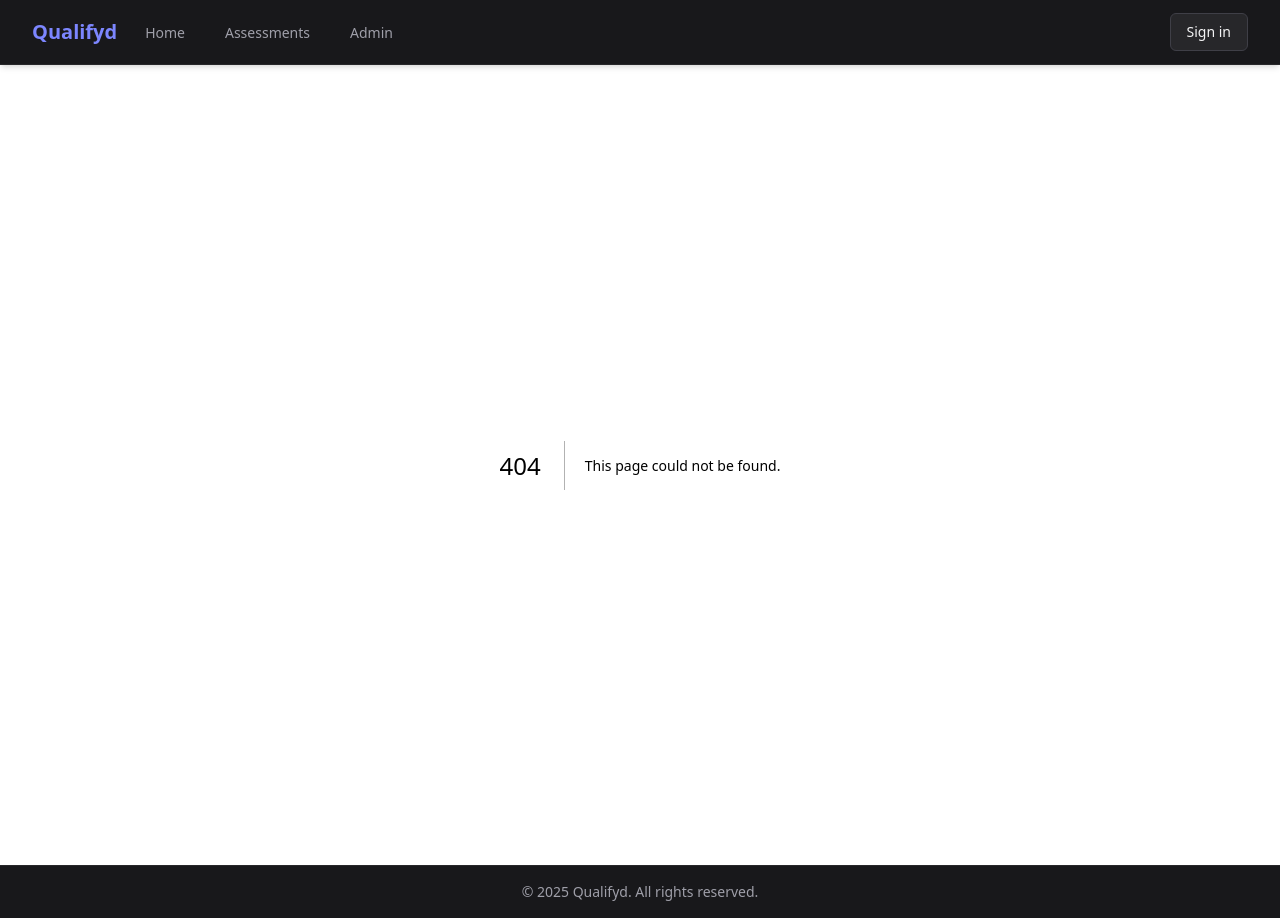
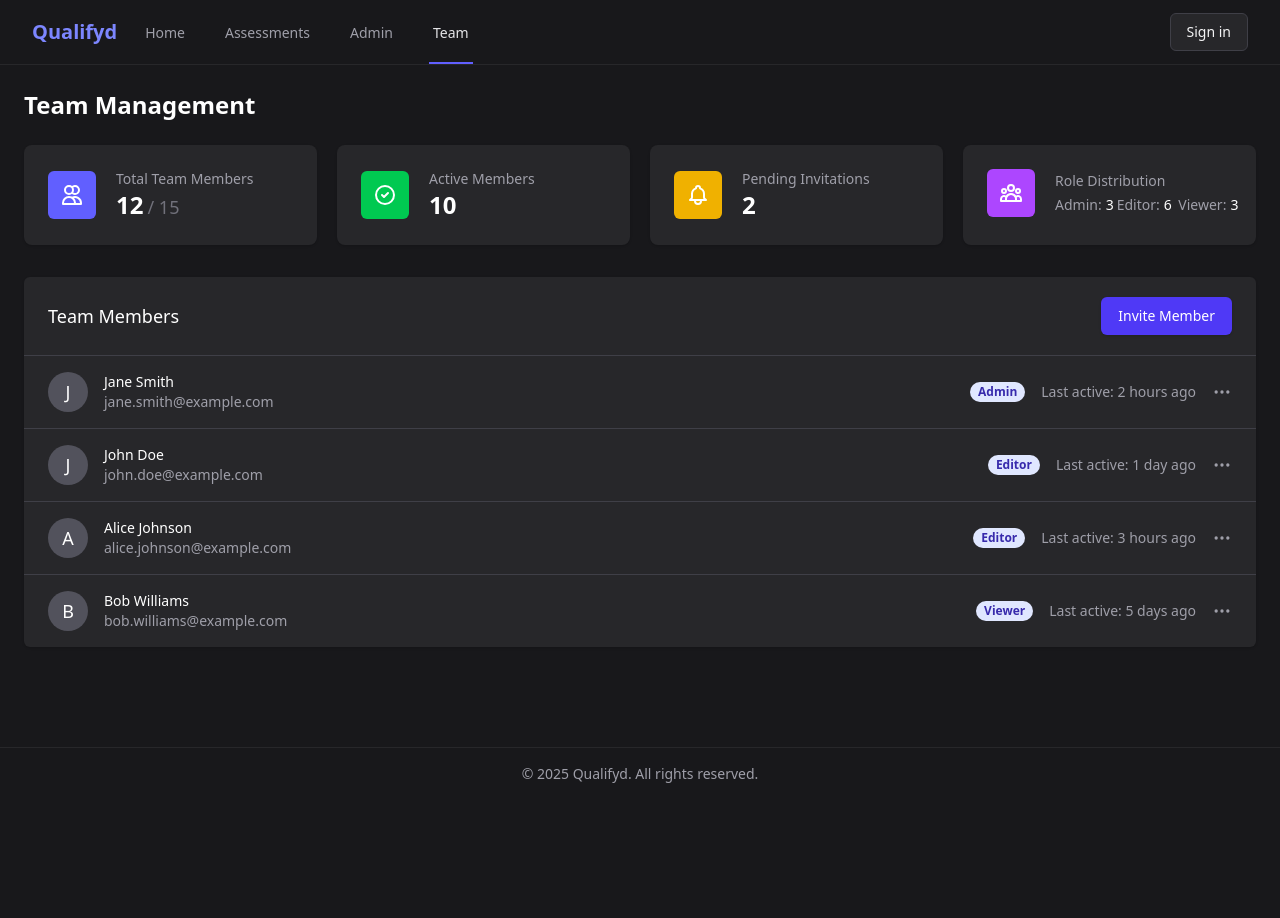
Before and after one commit to cstanislawski/qualifyd, a Next.js app in the folder frontend/: page /team in a window 1280 px wide. Before the commit this address had no page. After the commit the page ends 800 px from the top, so only its background shows below. Built offline with nearby package versions, Linux system fonts and the light colour scheme.

Commit message:
feat: add Team Management page and update navigation links

```diff
--- /dev/null
+++ b/frontend/src/app/team/page.tsx
@@ -0,0 +1,196 @@
+import { Metadata } from 'next';
+
+export const metadata: Metadata = {
+  title: 'Team Management - Qualifyd',
+};
+
+export default function TeamManagement() {
+  // This would be fetched from an API in a real implementation
+  const teamStatistics = {
+    totalMembers: 12,
+    maxMembers: 15, // Maximum allowed team members in the current plan
+    activeMembers: 10,
+    pendingInvitations: 2,
+    admins: 3,
+    editors: 6,
+    viewers: 3,
+  };
+
+  // Team members - would be fetched from an API
+  const teamMembers = [
+    {
+      id: 1,
+      name: 'Jane Smith',
+      email: 'jane.smith@example.com',
+      role: 'Admin',
+      lastActive: '2 hours ago',
+    },
+    {
+      id: 2,
+      name: 'John Doe',
+      email: 'john.doe@example.com',
+      role: 'Editor',
+      lastActive: '1 day ago',
+    },
+    {
+      id: 3,
+      name: 'Alice Johnson',
+      email: 'alice.johnson@example.com',
+      role: 'Editor',
+      lastActive: '3 hours ago',
+    },
+    {
+      id: 4,
+      name: 'Bob Williams',
+      email: 'bob.williams@example.com',
+      role: 'Viewer',
+      lastActive: '5 days ago',
+    },
+  ];
+
+  return (
+    <main className="flex-1 overflow-y-auto bg-zinc-900 p-6">
+      <div className="mx-auto max-w-7xl">
+        <h1 className="text-2xl font-bold text-white mb-6">Team Management</h1>
+
+        {/* Team Statistics */}
+        <div className="grid grid-cols-1 gap-5 sm:grid-cols-2 lg:grid-cols-4 mb-8">
+          <div className="bg-zinc-800 overflow-hidden shadow rounded-lg">
+            <div className="px-4 py-5 sm:p-6">
+              <div className="flex items-center">
+                <div className="flex-shrink-0 bg-indigo-500 rounded-md p-3">
+                  <svg className="h-6 w-6 text-white" xmlns="http://www.w3.org/2000/svg" fill="none" viewBox="0 0 24 24" stroke="currentColor">
+                    <path strokeLinecap="round" strokeLinejoin="round" strokeWidth={2} d="M12 4.354a4 4 0 110 5.292M15 21H3v-1a6 6 0 0112 0v1zm0 0h6v-1a6 6 0 00-9-5.197M13 7a4 4 0 11-8 0 4 4 0 018 0z" />
+                  </svg>
+                </div>
+                <div className="ml-5 w-0 flex-1">
+                  <dl>
+                    <dt className="text-sm font-medium text-zinc-400 truncate">Total Team Members</dt>
+                    <dd className="flex items-baseline">
+                      <div className="text-2xl font-semibold text-white">{teamStatistics.totalMembers}</div>
+                      <div className="ml-1 text-lg text-zinc-500">/ {teamStatistics.maxMembers}</div>
+                    </dd>
+                  </dl>
+                </div>
+              </div>
+            </div>
+          </div>
+
+          <div className="bg-zinc-800 overflow-hidden shadow rounded-lg">
+            <div className="px-4 py-5 sm:p-6">
+              <div className="flex items-center">
+                <div className="flex-shrink-0 bg-green-500 rounded-md p-3">
+                  <svg className="h-6 w-6 text-white" xmlns="http://www.w3.org/2000/svg" fill="none" viewBox="0 0 24 24" stroke="currentColor">
+                    <path strokeLinecap="round" strokeLinejoin="round" strokeWidth={2} d="M9 12l2 2 4-4m6 2a9 9 0 11-18 0 9 9 0 0118 0z" />
+                  </svg>
+                </div>
+                <div className="ml-5 w-0 flex-1">
+                  <dl>
+                    <dt className="text-sm font-medium text-zinc-400 truncate">Active Members</dt>
+                    <dd className="flex items-baseline">
+                      <div className="text-2xl font-semibold text-white">{teamStatistics.activeMembers}</div>
+                    </dd>
+                  </dl>
+                </div>
+              </div>
+            </div>
+          </div>
+
+          <div className="bg-zinc-800 overflow-hidden shadow rounded-lg">
+            <div className="px-4 py-5 sm:p-6">
+              <div className="flex items-center">
+                <div className="flex-shrink-0 bg-yellow-500 rounded-md p-3">
+                  <svg className="h-6 w-6 text-white" xmlns="http://www.w3.org/2000/svg" fill="none" viewBox="0 0 24 24" stroke="currentColor">
+                    <path strokeLinecap="round" strokeLinejoin="round" strokeWidth={2} d="M15 17h5l-1.405-1.405A2.032 2.032 0 0118 14.158V11a6.002 6.002 0 00-4-5.659V5a2 2 0 10-4 0v.341C7.67 6.165 6 8.388 6 11v3.159c0 .538-.214 1.055-.595 1.436L4 17h5m6 0v1a3 3 0 11-6 0v-1m6 0H9" />
+                  </svg>
+                </div>
+                <div className="ml-5 w-0 flex-1">
+                  <dl>
+                    <dt className="text-sm font-medium text-zinc-400 truncate">Pending Invitations</dt>
+                    <dd className="flex items-baseline">
+                      <div className="text-2xl font-semibold text-white">{teamStatistics.pendingInvitations}</div>
+                    </dd>
+                  </dl>
+                </div>
+              </div>
+            </div>
+          </div>
+
+          {/* Role Distribution (simplified) */}
+          <div className="bg-zinc-800 overflow-hidden shadow rounded-lg">
+            <div className="px-4 py-5 sm:p-6">
+              <div className="flex items-center">
+                <div className="flex-shrink-0 bg-purple-500 rounded-md p-3">
+                  <svg className="h-6 w-6 text-white" xmlns="http://www.w3.org/2000/svg" fill="none" viewBox="0 0 24 24" stroke="currentColor">
+                    <path strokeLinecap="round" strokeLinejoin="round" strokeWidth={2} d="M17 20h5v-2a3 3 0 00-5.356-1.857M17 20H7m10 0v-2c0-.656-.126-1.283-.356-1.857M7 20H2v-2a3 3 0 015.356-1.857M7 20v-2c0-.656.126-1.283.356-1.857m0 0a5.002 5.002 0 019.288 0M15 7a3 3 0 11-6 0 3 3 0 016 0zm6 3a2 2 0 11-4 0 2 2 0 014 0zM7 10a2 2 0 11-4 0 2 2 0 014 0z" />
+                  </svg>
+                </div>
+                <div className="ml-5 w-0 flex-1">
+                  <dl>
+                    <dt className="text-sm font-medium text-zinc-400 truncate">Role Distribution</dt>
+                    <dd className="grid grid-cols-3 gap-2 text-sm mt-1">
+                      <div>
+                        <span className="text-zinc-400">Admin:</span>
+                        <span className="ml-1 text-white font-medium">{teamStatistics.admins}</span>
+                      </div>
+                      <div>
+                        <span className="text-zinc-400">Editor:</span>
+                        <span className="ml-1 text-white font-medium">{teamStatistics.editors}</span>
+                      </div>
+                      <div>
+                        <span className="text-zinc-400">Viewer:</span>
+                        <span className="ml-1 text-white font-medium">{teamStatistics.viewers}</span>
+                      </div>
+                    </dd>
+                  </dl>
+                </div>
+              </div>
+            </div>
+          </div>
+        </div>
+
+        {/* Team Members List */}
+        <div className="bg-zinc-800 shadow overflow-hidden sm:rounded-md mb-8">
+          <div className="px-4 py-5 border-b border-zinc-700 sm:px-6 flex justify-between items-center">
+            <h3 className="text-lg leading-6 font-medium text-white">Team Members</h3>
+            <button className="inline-flex items-center px-4 py-2 border border-transparent text-sm font-medium rounded-md shadow-sm text-white bg-indigo-600 hover:bg-indigo-700 focus:outline-none focus:ring-2 focus:ring-offset-2 focus:ring-indigo-500">
+              Invite Member
+            </button>
+          </div>
+          <ul className="divide-y divide-zinc-700">
+            {teamMembers.map((member) => (
+              <li key={member.id}>
+                <div className="px-4 py-4 sm:px-6">
+                  <div className="flex items-center justify-between">
+                    <div className="flex items-center">
+                      <div className="flex-shrink-0 h-10 w-10 rounded-full bg-zinc-600 flex items-center justify-center">
+                        <span className="text-lg font-medium text-white">{member.name.charAt(0)}</span>
+                      </div>
+                      <div className="ml-4">
+                        <div className="text-sm font-medium text-white">{member.name}</div>
+                        <div className="text-sm text-zinc-400">{member.email}</div>
+                      </div>
+                    </div>
+                    <div className="flex items-center">
+                      <span className="px-2 inline-flex text-xs leading-5 font-semibold rounded-full bg-indigo-100 text-indigo-800">
+                        {member.role}
+                      </span>
+                      <div className="ml-4 text-sm text-zinc-400">
+                        Last active: {member.lastActive}
+                      </div>
+                      <button className="ml-4 text-zinc-400 hover:text-zinc-200">
+                        <svg className="h-5 w-5" xmlns="http://www.w3.org/2000/svg" fill="none" viewBox="0 0 24 24" stroke="currentColor">
+                          <path strokeLinecap="round" strokeLinejoin="round" strokeWidth={2} d="M5 12h.01M12 12h.01M19 12h.01M6 12a1 1 0 11-2 0 1 1 0 012 0zm7 0a1 1 0 11-2 0 1 1 0 012 0zm7 0a1 1 0 11-2 0 1 1 0 012 0z" />
+                        </svg>
+                      </button>
+                    </div>
+                  </div>
+                </div>
+              </li>
+            ))}
+          </ul>
+        </div>
+      </div>
+    </main>
+  );
+}
--- a/frontend/src/components/NavLinks.tsx
+++ b/frontend/src/components/NavLinks.tsx
@@ -9,7 +9,8 @@ export default function NavLinks() {
   const navLinks = [
     { href: '/', label: 'Home' },
     { href: '/candidate/assessments', label: 'Assessments' },
-    { href: '/admin', label: 'Admin' }
+    { href: '/admin', label: 'Admin' },
+    { href: '/team', label: 'Team' }
   ];
 
   return (
```
